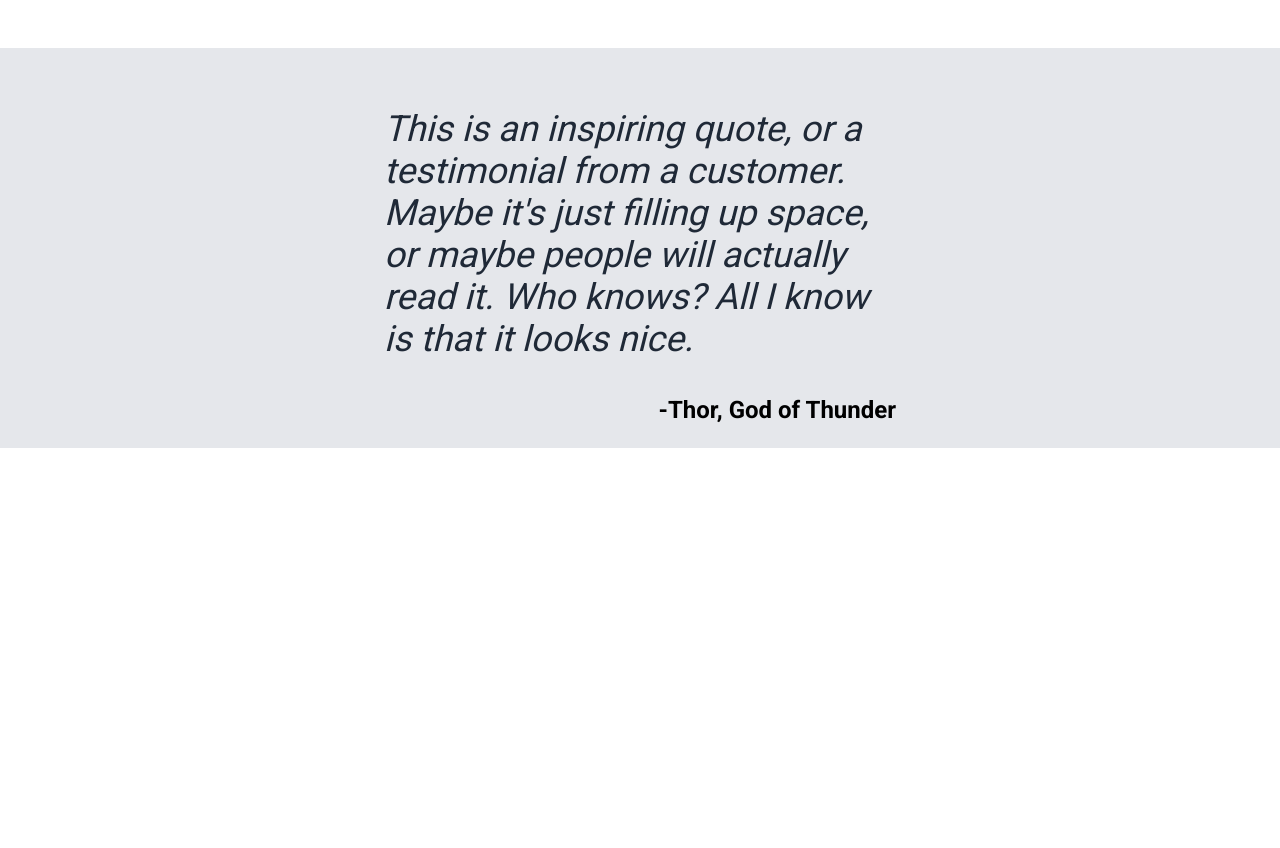
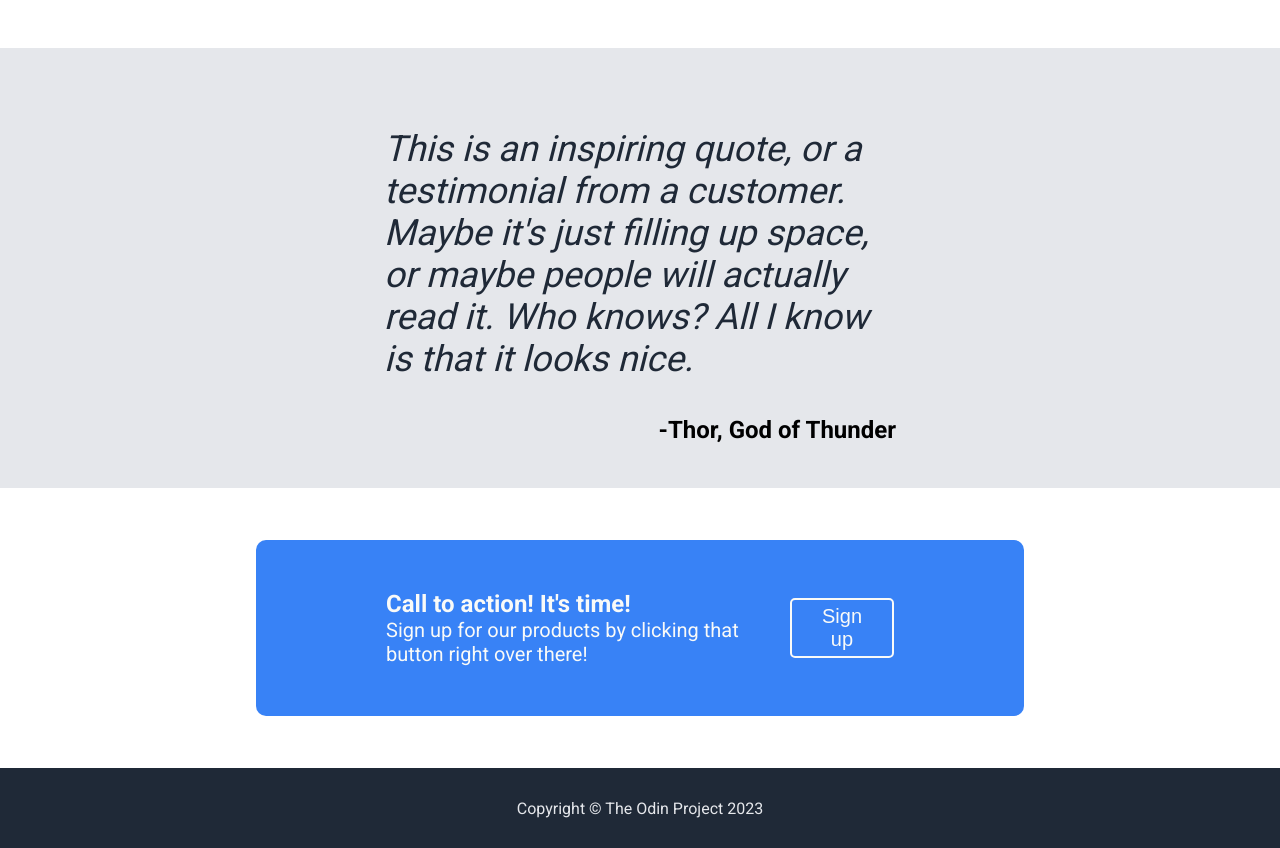
Before and after one commit to Castronela/Landing-Page-2, a plain HTML site: page index.html in a window 1280 px wide. Shown: the part 822-1670 px from the top of the page. Before the commit the page ends 1270 px from the top, so only its background shows below. Drawn offline with Linux system fonts and the light colour scheme.

Commit message:
Add action and footer sections and favicon

```diff
--- a/index.html
+++ b/index.html
@@ -5,9 +5,10 @@
     <meta name="viewport" content="width=device-width, initial-scale=1.0">
     <title>Landing Page</title>
     <link rel="stylesheet" href="style.css">
+    <link rel="icon" href="./images/favicon.png">
 </head>
 <body>
-    <div class="header-container">
+    <div class="header-section">
         <div class="header-top">
             <div class="logo">Header Logo</div>
             <ul class="links">
@@ -29,7 +30,7 @@
             </div>
         </div>
     </div>
-    <div class="inf-container">
+    <div class="inf-section">
         <div class="inf-title">Some random information.</div>
         <ul class="inf-list-container">
             <li>
@@ -50,9 +51,23 @@
             </li>
         </ul>
     </div>
-    <div class="quote-container">
+    <div class="quote-section">
         <p class="quote-text">This is an inspiring quote, or a testimonial from a customer. Maybe it's just filling up space, or maybe people will actually read it. Who knows? All I know is that it looks nice.</p>
         <div class="quote-author">-Thor, God of Thunder</div>
     </div>
+    <div class="action-section">
+        <div class="action-container">
+            <div class="action-text">
+                <div class="action-header">Call to action! It's time!</div>
+                <div class="action-subtext">Sign up for our products by clicking that button right over there!</div>
+            </div>
+            <div class="action-button">
+                <button type="button">Sign up</button>
+            </div>
+        </div>
+    </div>
+    <div class="footer-section">
+        <div class="footer-text">Copyright &copy; The Odin Project 2023</div>
+    </div>
 </body>
 </html>
--- a/style.css
+++ b/style.css
@@ -5,7 +5,7 @@ body {
     font-family: 'Roboto', sans-serif;
 }
 
-.header-container {
+.header-section {
     min-height: 50vh;
     padding: 0 20%;
     background-color: #1F2937;
@@ -28,7 +28,7 @@ body {
             list-style: none;
             padding: 0;
             display: flex;
-            gap: 15px;
+            gap: 20px;
             font-size: 18px;
             color: #E5E7EB;
             margin-left: auto;
@@ -73,18 +73,19 @@ body {
                 padding: 10px 30px;
                 border-radius: 10px;
                 margin-top: 10px;
+                cursor: pointer;
             }
 
-        .header-image {
+            .header-text button:hover {
+                background-color: #5c96f3;
+            }
 
-
-        }
             .header-image>img {
                 width: 550px;
                 height: 250px;
             }
 
-    .inf-container {
+.inf-section {
     min-height: 50vh;
     display: flex;
     flex-direction: column;
@@ -117,9 +118,10 @@ body {
                 border: 5px solid #3882F6;
                 border-radius: 15px;
             }
-    .quote-container {
+
+.quote-section {
     background-color: #E5E7EB;
-        min-height: 50vh;
+    min-height: 55vh;
     display: flex;
     flex-direction: column;
     align-items: center;
@@ -138,3 +140,56 @@ body {
         font-size: 24px;
         align-self: flex-end;
     }
+
+.action-section {
+    min-height: 35vh;
+    display: flex;
+    align-items: center;
+    justify-content: center;
+    padding: 0 20%;
+}
+
+    .action-container {
+        background-color: #3882F6;
+        padding: 50px 130px;
+        font-size: 20px;
+        color: #F9FAF8;
+        border-radius: 10px;
+        display: flex;
+        flex: 1;
+        justify-content: space-between;
+    }
+
+            .action-header {
+                font-weight: bold;
+                font-size: larger;
+            }
+
+        .action-button {
+            align-self: center;
+        }
+
+        .action-button button {
+            padding: 5px 30px;
+            font-size: inherit;
+            color: inherit;
+            background-color: inherit;
+            border: 2px solid #F9FAF8;
+            border-radius: 5px;
+            cursor: pointer;
+        }
+
+        .action-button button:hover {
+            background-color: #5c96f3;
+        }
+
+.footer-section {
+    min-height: 10vh;
+    background-color: #1F2937;
+    display: flex;
+    justify-content: center;
+    align-items: center;
+}
+    .footer-text {
+        color: #E5E7EB;
+    }
```
Also changed, not shown: images/favicon.png (added). Lines whose indentation alone changed are shown as unchanged.
